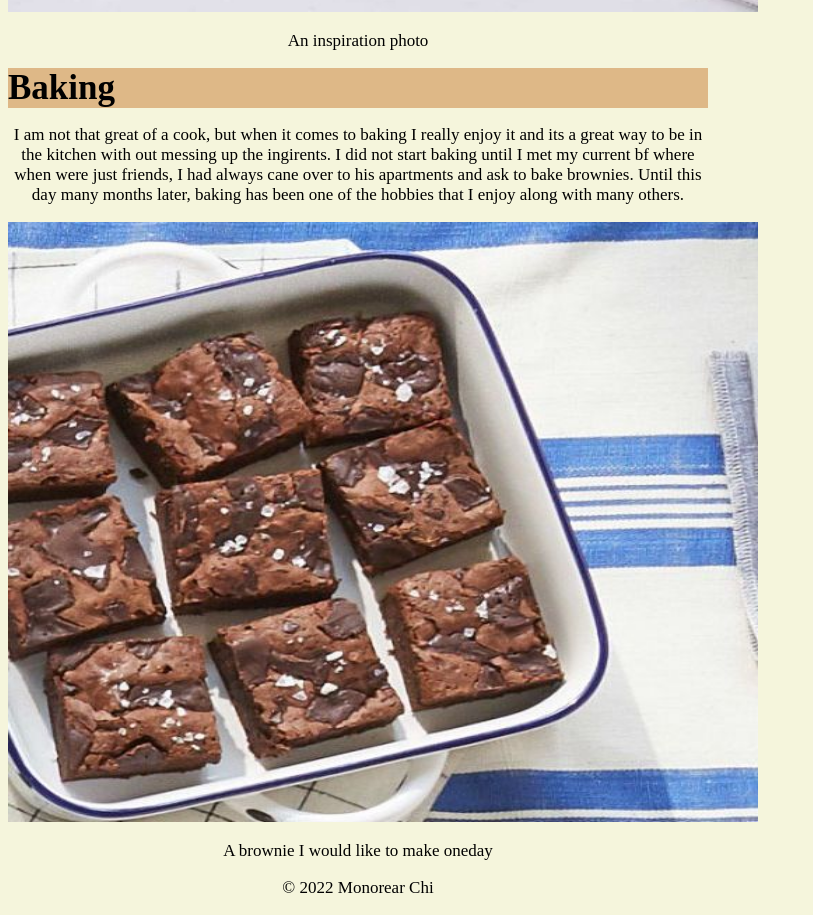
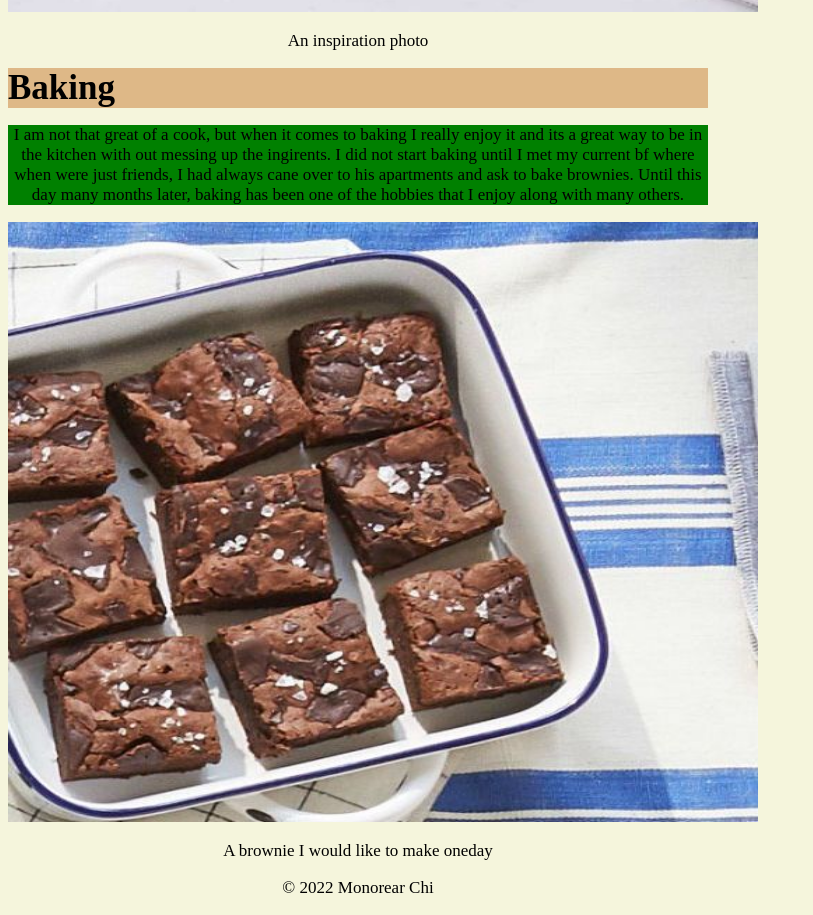
Before and after one commit to PHL-LC101-April22/js-assignment-4-html-me-something-MonorearChi, a website: page index.html in a window 1280 px wide. Shown: the part 2616-3531 px from the top of the page, without its empty margins (0-813 px from the left). Drawn offline with Linux system fonts and the light colour scheme; files whose address does not match are found by name.

Commit message:
added id and class to paragraph in line 70

```diff
--- a/index.html
+++ b/index.html
@@ -67,7 +67,9 @@
          </div>
       </article>
       <h5><b>Baking</b></h5>
-      <p> I am not that great of a cook, but when it comes to baking I really enjoy it and its a great way to be in the
+      <p id="testP" class="funParagraph">I am not that great of a cook, but when it comes to baking I really enjoy it
+         and its a great way to be
+         in the
          kitchen with out messing up the ingirents. I did not start baking until I met my current bf where when were
          just friends, I had always cane over to his apartments and ask to bake brownies. Until this day many months
          later, baking has been one of the hobbies that I enjoy along with many others.
```
